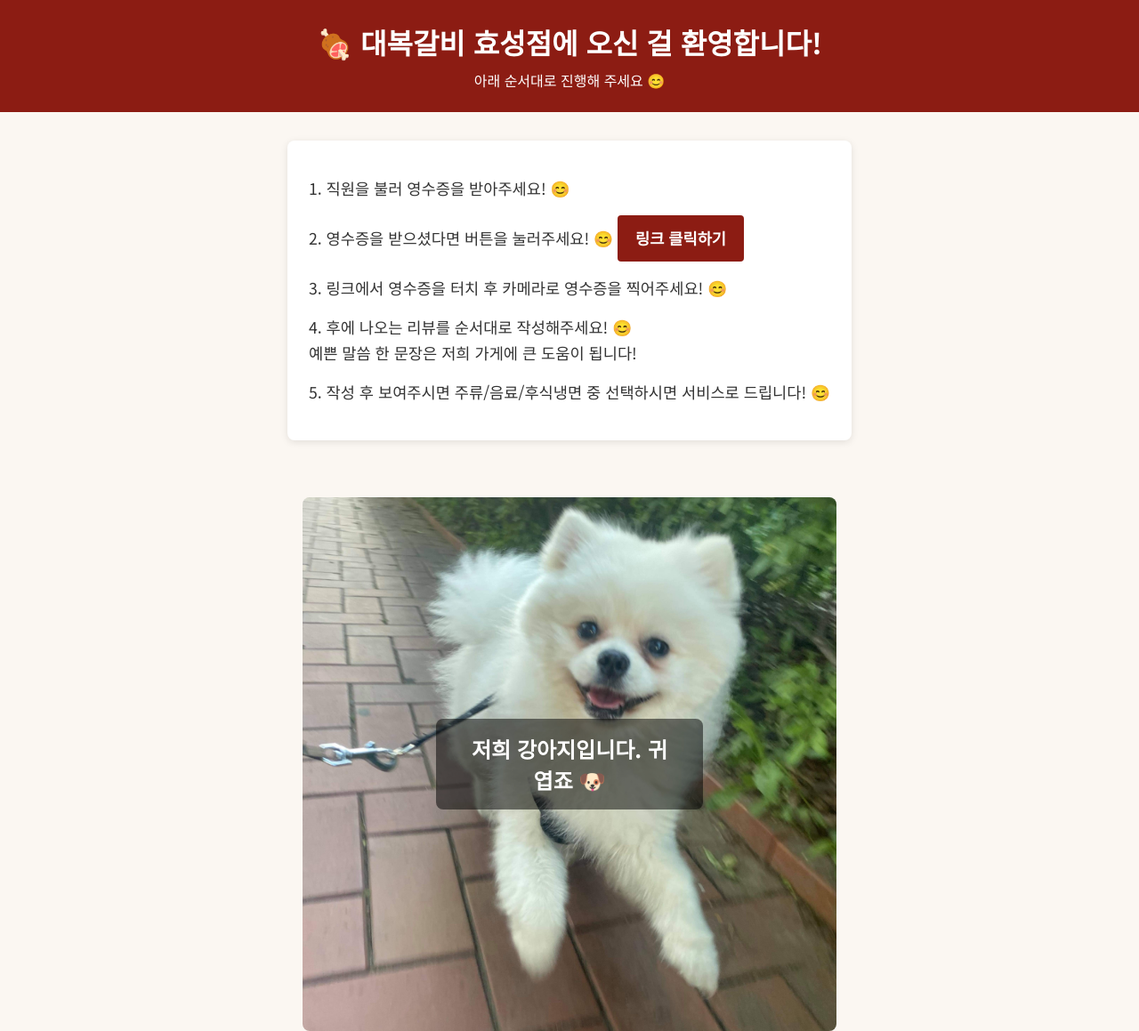
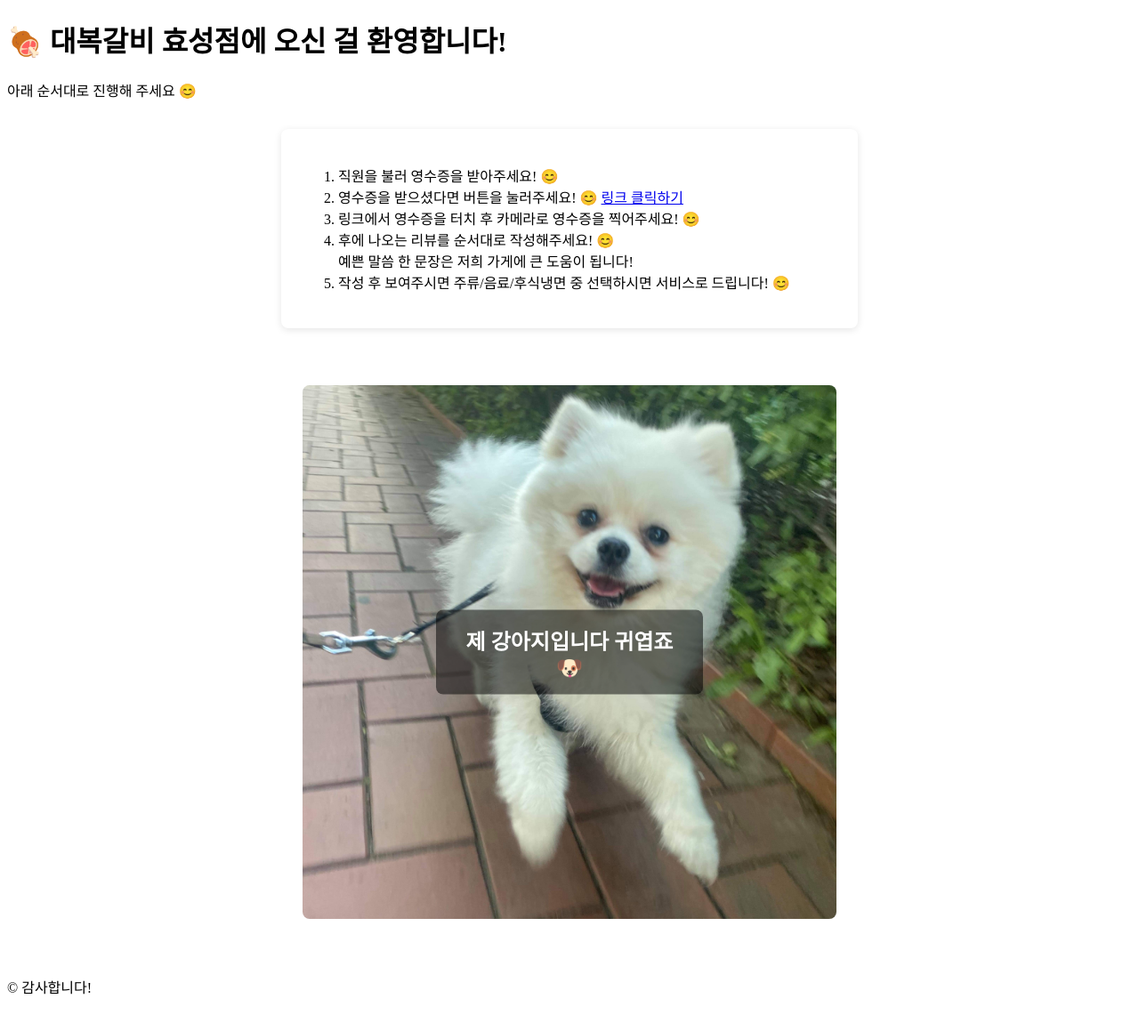
Before and after one commit to dd1df/sdasd, a plain HTML site: page index.html in a window 1280 px wide. Shown: the top 1159 px of the page at 89% size. After the commit the page ends 1137 px from the top, so only its background shows below. Drawn offline with Linux system fonts and the light colour scheme.

Commit message:
Add files via upload

```diff
--- a/index.html
+++ b/index.html
@@ -44,7 +44,7 @@
       alt="우리집 강아지"
       class="dog-img"
     />
-    <div class="dog-text">저희 강아지입니다. 귀엽죠 🐶</div>
+    <div class="dog-text">제 강아지입니다 귀엽죠 🐶</div>
   </section>
 
   <footer>
--- a/style.css
+++ b/style.css
@@ -1,82 +1,33 @@
-/* 공통 레이아웃 */
-body {
-  margin: 0;
-  padding: 0;
-  font-family: 'Noto Sans KR', sans-serif;
-  background-color: #fbf7f2;
-  color: #333;
-  display: flex;
-  flex-direction: column;
-  min-height: 100vh;
-}
-
-header {
-  background-color: #8c1c13;
-  color: #fff;
-  text-align: center;
-  padding: 1.5rem;
-}
-header h1 {
-  margin: 0;
-  font-size: 2rem;
-}
-header p {
-  margin: 0.5rem 0 0;
-}
-
+/* main */
 main {
   max-width: 600px;
-  margin: 2rem auto 4rem; /* 아래에 4rem 여백 확보 */
+  margin: 2rem auto 0;    /* 아래 여백은 제거 */
   background: #fff;
   padding: 1.5rem;
   border-radius: 8px;
-  box-shadow: 0 2px 8px rgba(0, 0, 0, 0.1);
+  box-shadow: 0 2px 8px rgba(0,0,0,0.1);
 }
 
-/* steps, button 스타일은 이전과 동일 */
-.steps {
-  list-style: decimal inside;
-  padding-left: 0;
-}
-.steps li {
-  margin-bottom: 1rem;
-  line-height: 1.6;
-  font-size: 1.1rem;
-}
-.btn {
-  display: inline-block;
-  background-color: #8c1c13;
-  color: #fff;
-  text-decoration: none;
-  padding: 0.75rem 1.25rem;
-  border-radius: 4px;
-  font-weight: 700;
-  transition: background 0.2s ease;
-}
-.btn:hover {
-  background-color: #6a130f;
-}
-
-/* ——— 강아지 섹션 ——— */
+/* dog 섹션 */
 .dog-container {
-  position: relative;      /* 자식 .dog-text 의 기준이 됨 */
+  position: relative;
   max-width: 600px;
-  margin: 0 auto 4rem;    /* 자동 가로 중앙, 아래여백 4rem */
+  margin: 4rem auto 4rem; /* 위·아래 충분한 여백 확보 */
 }
 
 .dog-img {
-  display: block;          /* inline 공백 제거 */
+  display: block;
   width: 100%;
-  height: auto;            /* 실제 비율대로 높이 결정 */
-  border-radius: 8px;      /* 원하시면 둥글게 */
+  height: auto;
+  border-radius: 8px;
 }
 
 .dog-text {
-  position: absolute;      /* 이미지 위에 겹쳐짐 */
+  position: absolute;
   top: 50%;
   left: 50%;
   transform: translate(-50%, -50%);
-  z-index: 1;              /* 이미지보다 위 */
+  z-index: 1;
   background-color: rgba(0, 0, 0, 0.5);
   color: #fff;
   padding: 1rem 2rem;
@@ -86,22 +37,9 @@ main {
   text-align: center;
 }
 
-/* footer 고정 */
-footer {
-  margin-top: auto;
-  text-align: center;
-  padding: 1rem 0;
-  font-size: 0.9rem;
-  color: #666;
-}
-
-/* 모바일 패딩 조정 예시 */
+/* 모바일에서도 동일하게 적용 */
 @media (max-width: 600px) {
-  main {
-    margin: 1.5rem 1rem 4rem;
-  }
-  .dog-text {
-    font-size: 1.2rem;
-    padding: 0.75rem 1.5rem;
+  .dog-container {
+    margin: 6rem auto 4rem; /* 위쪽 여백 조금 더 늘릴 수도 있음 */
   }
 }
```
